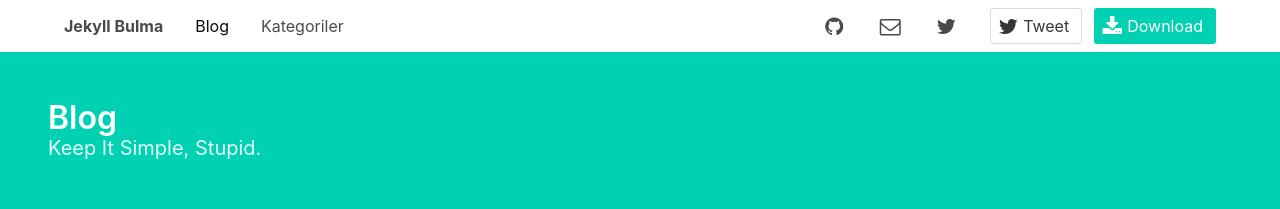
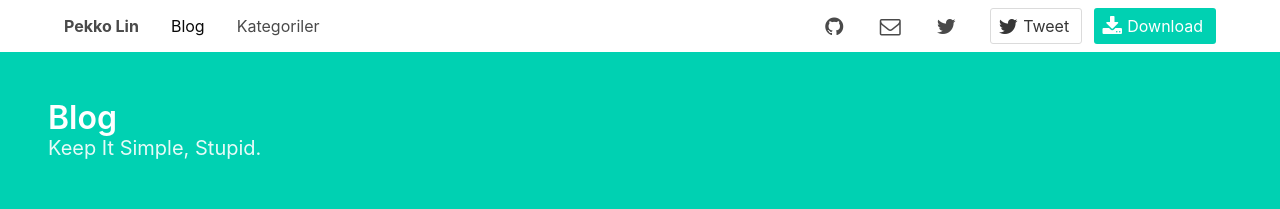
Before and after one commit to pekkolin/pekkolin.github.io, a Jekyll site: the page built from index.html, in a window 1280 px wide. Shown: the top 209 px of the page. Built offline with Jekyll 4.4.1, drawn with Linux system fonts in a browser that asks for light colours; nearby versions of some CDN libraries; library files that are not in the unit come from our copies; the list of posts is cut into pages by our own code; comment, search, counter and statistics services are not loaded.

Commit message:
Update _config.yml

```diff
--- a/_config.yml
+++ b/_config.yml
@@ -1,8 +1,8 @@
-name: Jekyll Bulma
-description: "Jekyll Bulma Theme, Bulma.io CSS Framework Jekyll Template for Developers"
-baseurl: /jekyll-bulma
+name: Pekko Lin
+description: "Pekko Lin's Homepage"
+baseurl: /pekkolin
 url: http://pekkolin.github.io
-download: "https://github.com/erayaydin/jekyll-bulma/archive/master.zip"
+
 social:
   github: pekkolin
   email: aydineray@mail.com
```
